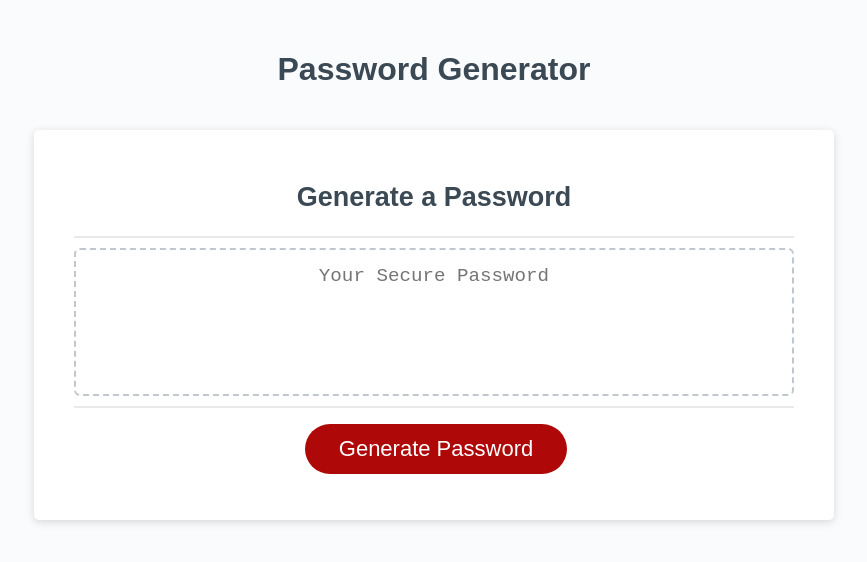
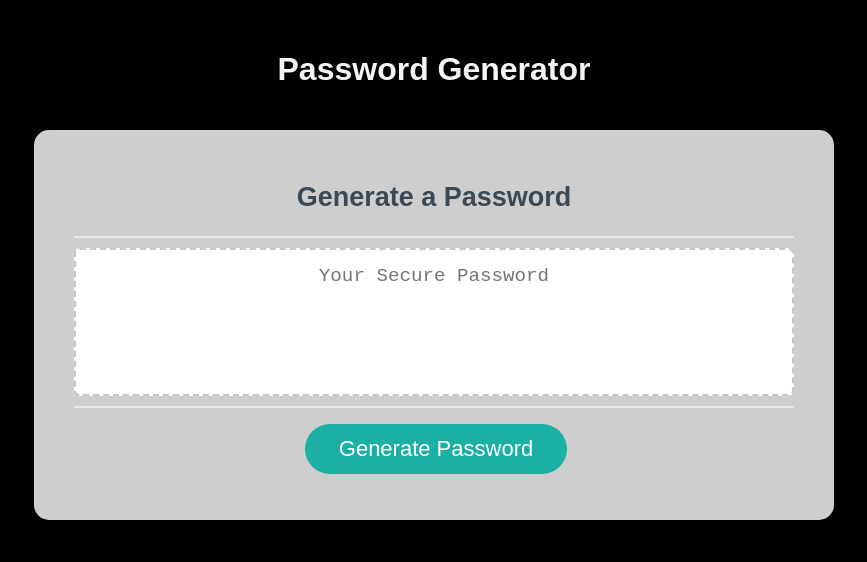
Before and after one commit to inqueblot/password-generator, a plain HTML site: page Develop/index.html in a window 1280 px wide. Shown: the whole page, without its empty margins (206-1073 px from the left). Drawn offline with Linux system fonts and the light colour scheme.

Commit message:
cleaned up javascript, switched to dark mode

```diff
--- a/Develop/script.js
+++ b/Develop/script.js
@@ -1,5 +1,22 @@
 // Assignment Code
 var generateBtn = document.querySelector("#generate");
+
+//creates random letter(upper,lower, number and special character)
+function lowerCaseChars() {
+  return String.fromCharCode(97 + Math.floor(Math.random() * 26));
+}
+
+function upperCaseChars() {
+  return String.fromCharCode(65 + Math.floor(Math.random() * 26));
+}
+function symbolChars() {
+  var symbols = "\" !#$%&'()*+,-./:;<=>?@[]^_`{|}]~\\"; //check symbols to OWASP
+  return symbols[Math.floor(Math.random() * symbols.length)];
+}
+
+function numberChars() {
+  return (Math.floor(Math.random() * 10));
+}
 
 // Write password to the #password input
 function writePassword() {
@@ -63,9 +80,11 @@ function writePassword() {
       moreRandom = arr.join('');                // Convert Array to string
       return moreRandom;                        // Return shuffled string
     }
+
+    shuffle()
   }
 
-  shuffle()
+
   var password = moreRandom;
   var passwordText = document.querySelector("#password");
 
@@ -74,19 +93,3 @@ function writePassword() {
 
 // Add event listener to generate button
 generateBtn.addEventListener("click", writePassword);
-
-function lowerCaseChars() {
-  return String.fromCharCode(97 + Math.floor(Math.random() * 26));
-}
-
-function upperCaseChars() {
-  return String.fromCharCode(65 + Math.floor(Math.random() * 26));
-}
-function symbolChars() {
-  var symbols = "\" !#$%&'()*+,-./:;<=>?@[]^_`{|}]~\\"; //check symbols to OWASP
-  return symbols[Math.floor(Math.random() * symbols.length)];
-}
-
-function numberChars() {
-  return (Math.floor(Math.random() * 10));
-}
--- a/Develop/style.css
+++ b/Develop/style.css
@@ -13,8 +13,8 @@ body,
 }
 
 body {
-  font-family: sans-serif;
-  background-color: #f9fbfd;
+  font-family: Arial, Helvetica, sans-serif;
+  background-color: black;
 }
 
 .wrapper {
@@ -27,12 +27,12 @@ header {
   text-align: center;
   padding: 20px;
   padding-top: 0px;
-  color: hsl(206, 17%, 28%);
+  color: whitesmoke;
 }
 
 .card {
-  background-color: hsl(0, 0%, 100%);
-  border-radius: 5px;
+  background-color: hsla(0, 0%, 100%, 0.808);
+  border-radius: 15px;
   border-width: 1px;
   box-shadow: rgba(0, 0, 0, 0.15) 0px 2px 8px 0px;
   color: hsl(206, 17%, 28%);
@@ -78,10 +78,8 @@ h2 {
 
 .btn {
   border: none;
-  background-color: hsl(360, 91%, 36%);
+  background-color: rgb(28, 175, 163);
   border-radius: 25px;
-  box-shadow: rgba(0, 0, 0, 0.1) 0px 1px 6px 0px rgba(0, 0, 0, 0.2) 0px 1px 1px
-    0px;
   color: hsl(0, 0%, 100%);
   display: inline-block;
   font-size: 22px;
```
